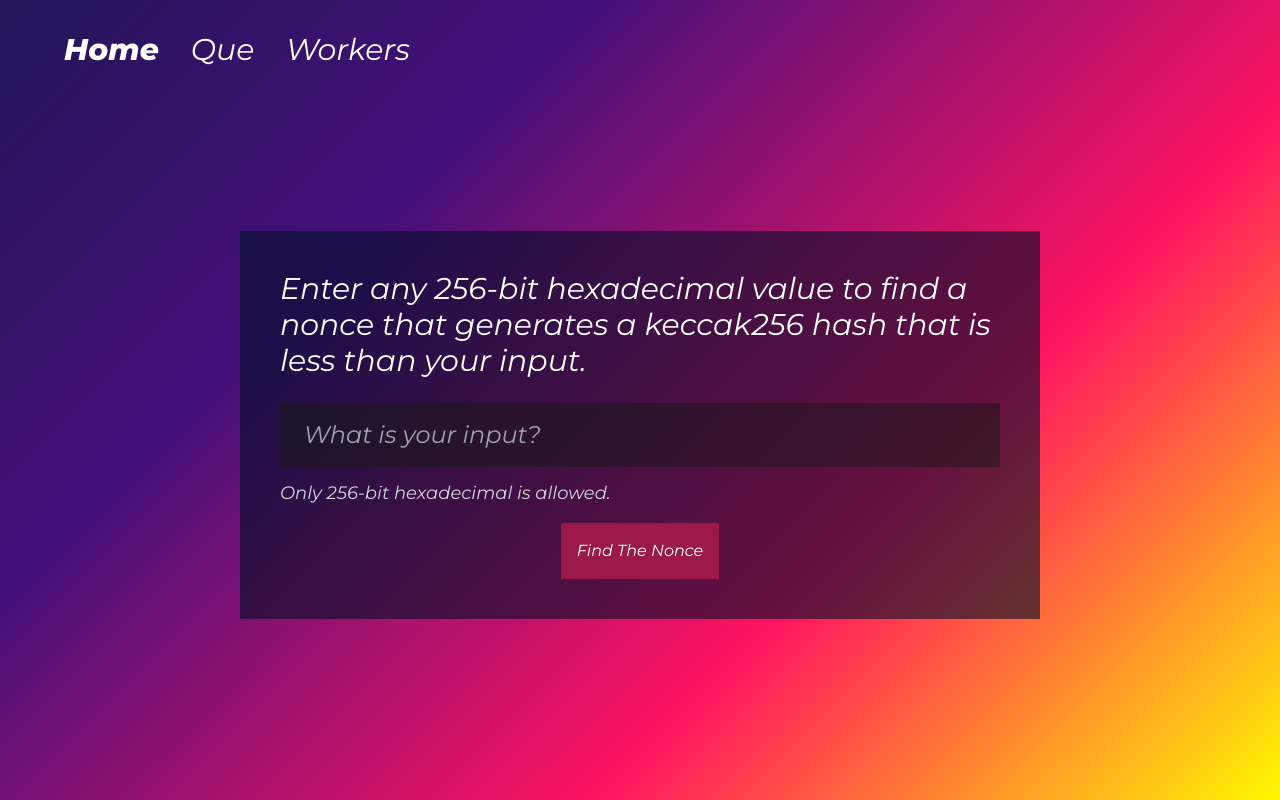
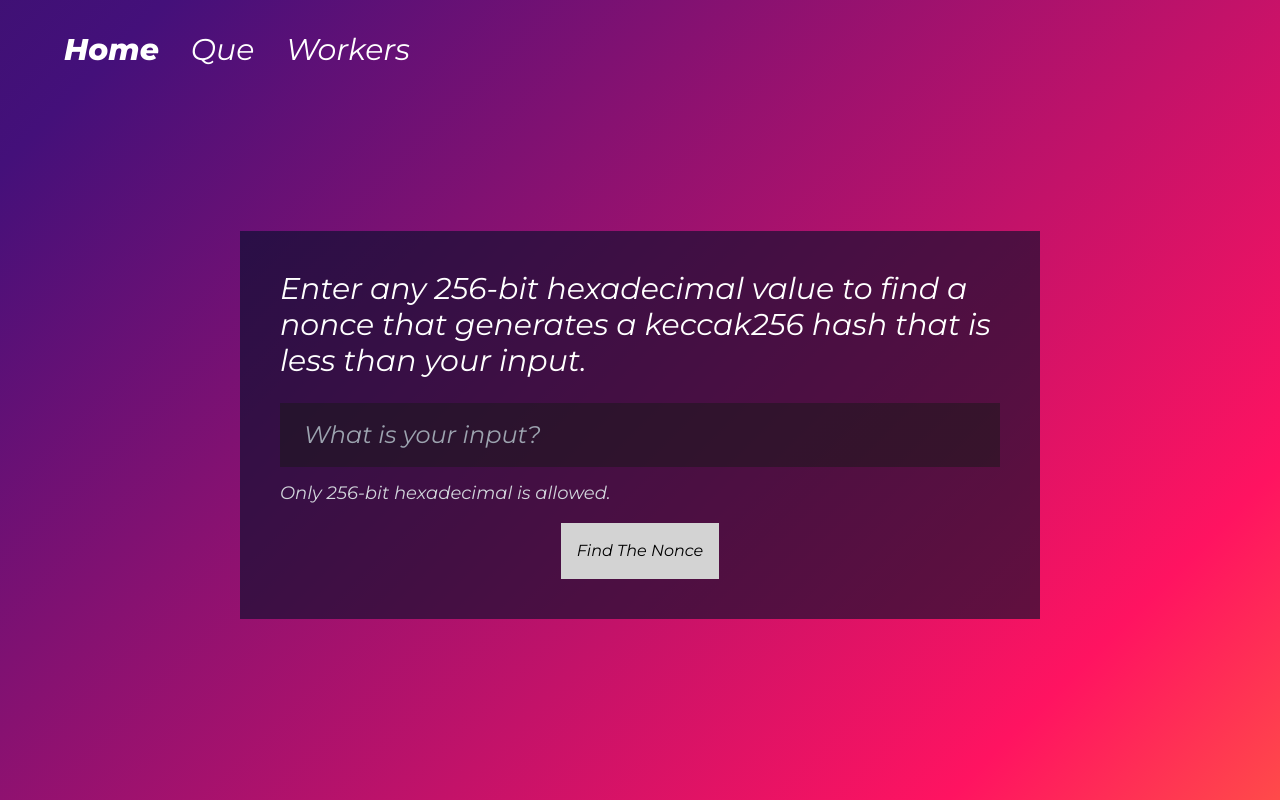
Before and after one commit to Ajand/nethermind-assignment, a Next.js app in the folder client/: page / in a window 1280 px wide. Built offline with nearby package versions, Linux system fonts and the light colour scheme.

Commit message:
apollo client added

```diff
--- a/client/package.json
+++ b/client/package.json
@@ -9,6 +9,9 @@
     "lint": "next lint"
   },
   "dependencies": {
+    "@apollo/client": "^3.6.9",
+    "ethers": "^5.6.9",
+    "graphql": "^16.5.0",
     "next": "12.2.4",
     "react": "18.2.0",
     "react-dom": "18.2.0"
--- a/client/pages/_app.tsx
+++ b/client/pages/_app.tsx
@@ -1,6 +1,13 @@
 import "../styles/globals.css";
 import type { AppProps } from "next/app";
 import Head from "next/head";
+import { ApolloClient, InMemoryCache, ApolloProvider } from "@apollo/client";
+
+const client = new ApolloClient({
+  // TODO change this url to .env file
+  uri: "http://localhost:4000/",
+  cache: new InMemoryCache(),
+});
 
 function MyApp({ Component, pageProps }: AppProps) {
   return (
@@ -10,7 +17,9 @@ function MyApp({ Component, pageProps }: AppProps) {
         <meta name="description" content="Generated by create next app" />
         <link rel="icon" href="/favicon.ico" />
       </Head>
-      <Component {...pageProps} />
+      <ApolloProvider client={client}>
+        <Component {...pageProps} />
+      </ApolloProvider>
     </>
   );
 }
--- a/client/pages/index.tsx
+++ b/client/pages/index.tsx
@@ -1,8 +1,30 @@
 import type { NextPage } from "next";
-
+import { useState } from "react";
+import { ethers } from "ethers";
 import Navbar from "../components/Navbar";
+import { gql, useMutation } from "@apollo/client";
 
 const Home: NextPage = () => {
+  const [input, setInput] = useState("");
+
+  const ADD_TO_QUEUE = gql`
+    mutation AddToQueue($value: String!) {
+      addToQueue(value: $value)
+    }
+  `;
+
+  const [addToQueue] = useMutation(ADD_TO_QUEUE);
+
+  const isValid = () => {
+    if (input.length !== 64) return false;
+    try {
+      const hexa = ethers.BigNumber.from("0x" + input);
+      return true;
+    } catch (err) {
+      return false;
+    }
+  };
+
   return (
     <div>
       <main className="main">
@@ -16,12 +38,32 @@ const Home: NextPage = () => {
             <input
               className="w-full mt-6 px-6 p-4 text-2xl input-background text-white"
               placeholder="What is your input?"
+              value={input}
+              onChange={(e) => setInput(e.target.value)}
             />
-            <p className="text-lg mt-3 text-gray-300">
-              Only 256-bit hexadecimal is allowed.
-            </p>
+            {!isValid() && (
+              <p className="text-lg mt-3 text-gray-300">
+                Only 256-bit hexadecimal is allowed.
+              </p>
+            )}
+
             <div className="flex justify-center">
-              <button className="btn btn-red p-4 mt-4 text-center">
+              <button
+                className={`${
+                  isValid() ? "btn btn-red" : "btn-disabled"
+                } p-4 mt-4 text-center`}
+                onClick={() => {
+                  if (isValid()) {
+                    addToQueue({ variables: { value: input } })
+                      .then((r) => {
+                        console.log(r);
+                      })
+                      .catch((err) => {
+                        console.log(err);
+                      });
+                  }
+                }}
+              >
                 Find The Nonce
               </button>
             </div>
--- a/client/styles/globals.css
+++ b/client/styles/globals.css
@@ -10,6 +10,9 @@ body {
     #ff1361 67%,
     #fff800 100%
   );
+  background-size: 200% 200%;
+  background-position: center;
+
 }
 
 input {
@@ -42,7 +45,6 @@ input {
   overflow: auto;
 }
 
-
 .input-background {
   background: rgba(25, 25, 25, 0.5);
 }
@@ -58,6 +60,11 @@ input {
 
 .btn-red:hover {
   background: #8c113e;
+}
+
+.btn-disabled {
+  background: #d3d3d3;
+  cursor: not-allowed;
 }
 
 .btn-secondary {
```
Also changed, not shown: 1 other file (tests, documents, lock files or other folders).
